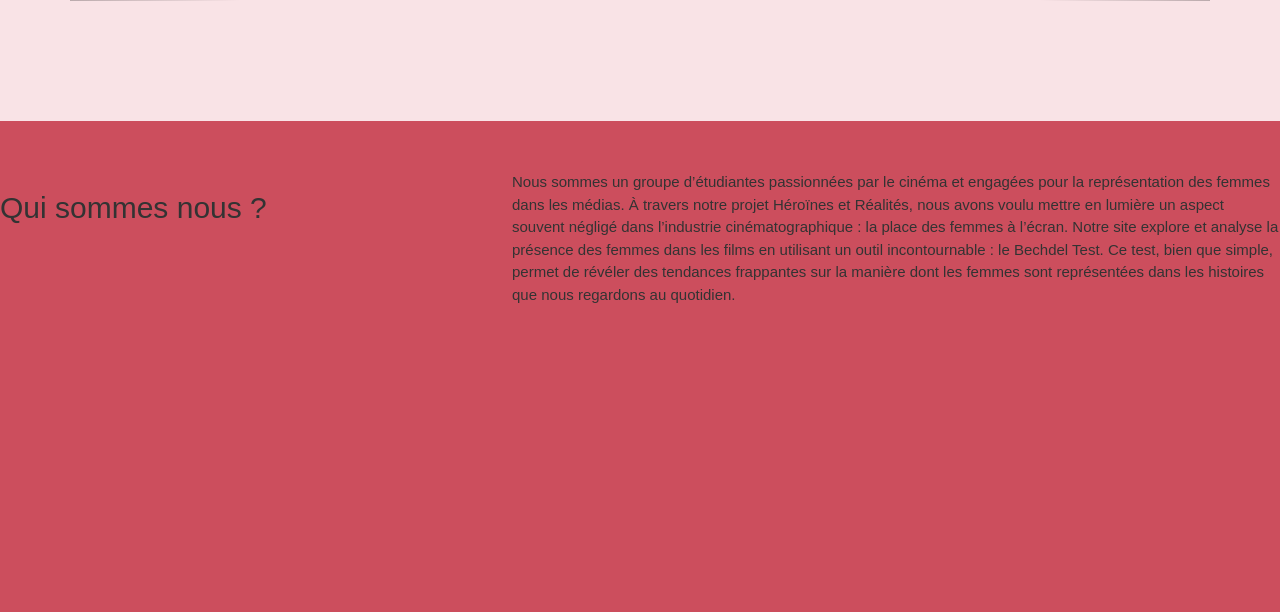
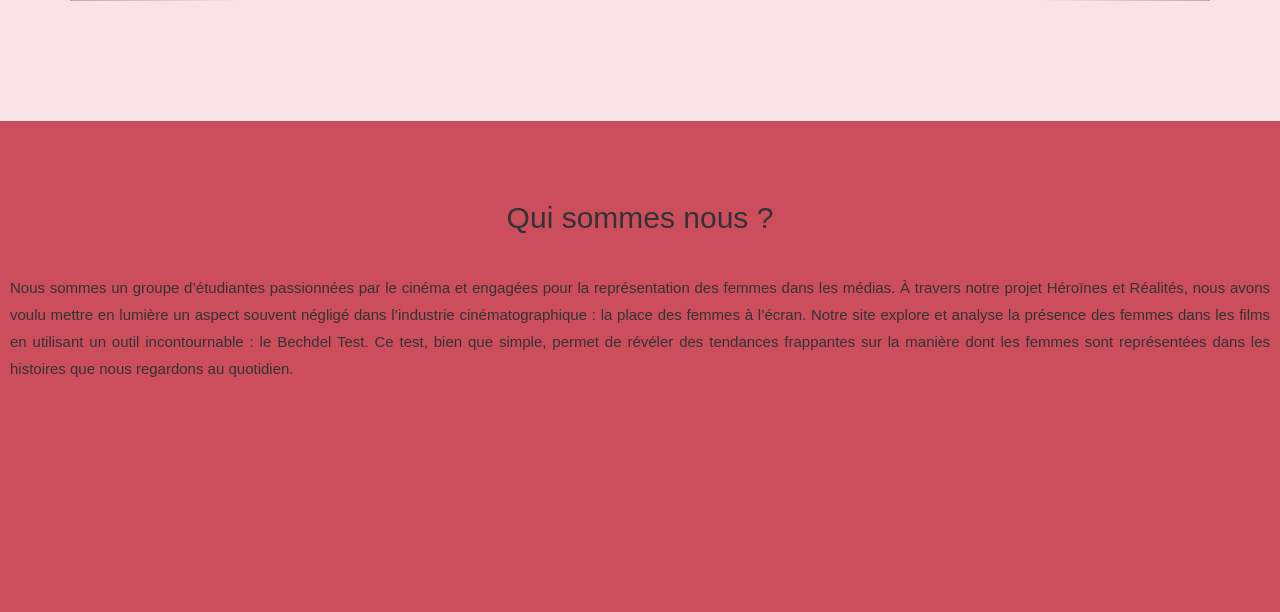
Before and after one commit to WazabiH/SAE_303-Data, a PHP site: page / in a window 1280 px wide. Shown: the part 712-1324 px from the top of the page. Before the commit the page ends 1015 px from the top, so only its background shows below. Run offline with PHP 8.4, Linux system fonts and the light colour scheme.

Commit message:
Update style.css

```diff
--- a/style.css
+++ b/style.css
@@ -86,24 +86,28 @@
 
 .flex {
   display: flex;
+  justify-content: center; /* Centre les éléments enfants horizontalement */
+  align-items: center; /* Centre les éléments verticalement */
+  flex-wrap: wrap; /* Permet de s'adapter si les éléments débordent */
 }
- .w40 {
-  width: 40%;
- }
 
- .w60 {
-  width: 60%;
- }
+.w40, .w60 {
+  padding: 10px; /* Ajoute de l'espace intérieur */
+}
 
- h2{
+.w40 h2 {
+  text-align: center; /* Centre le titre */
   font-size: 3rem;
- }
+  margin-bottom: 20px; /* Ajoute de l'espace sous le titre */
+}
 
- p{
-  font-size : 1.5rem;
-  line-height: 1.5em;
+.w60 p {
+  text-align: justify; /* Justifie le texte */
+  font-size: 1.5rem;
+  line-height: 1.8em; /* Espace entre les lignes */
+  margin: 0; /* Retire les marges inutiles */
+}
 
- }
 
  .pink {
   background:#ecbdc3;
```
